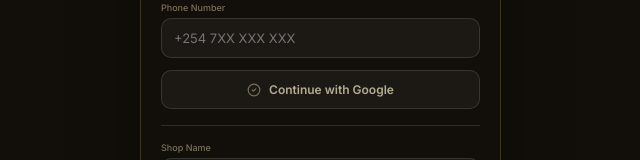
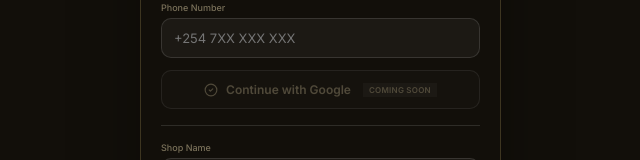
Before and after one commit to bred9702-svg/Duka-app-fin, a React (Vite) app: page /register in a window 1280 px wide. Shown: the part 313-473 px from the top of the page, without its empty margins (320-960 px from the left). Built offline with nearby package versions, Linux system fonts and the light colour scheme; no server answers; the database is empty.

Commit message:
Update button styles and add 'COMING SOON' label

```diff
--- a/src/screens/onboarding/OwnerRegistrationScreen.jsx
+++ b/src/screens/onboarding/OwnerRegistrationScreen.jsx
@@ -92,15 +92,22 @@ export default function OwnerRegistrationScreen() {
           <Field label="Phone Number" value={phone} onChange={setPhone} placeholder="+254 7XX XXX XXX" type="tel" />
 
           <button
+            disabled
             style={{
               width: '100%', display: 'flex', alignItems: 'center', justifyContent: 'center', gap: 8,
               padding: '11px', borderRadius: 10, border: '1px solid var(--glass-border)',
-              background: 'var(--glass-fill-soft)', cursor: 'pointer', marginBottom: 16,
-              fontSize: 12, fontWeight: 600, color: 'var(--text-mid)',
+              background: 'var(--faint-fill)', cursor: 'default', marginBottom: 16,
+              fontSize: 12, fontWeight: 600, color: 'var(--text-low)', opacity: 0.6,
             }}
           >
             <Icon name="circleCheck" size={14} color="var(--text-low)" />
             Continue with Google
+            <span style={{
+              marginLeft: 4, fontSize: 8, fontWeight: 700, padding: '2px 6px',
+              background: 'var(--glass-fill-soft)', color: 'var(--text-low)', letterSpacing: '.03em',
+            }}>
+              COMING SOON
+            </span>
           </button>
 
           <div style={{ height: 1, background: 'var(--glass-border)', marginBottom: 16 }} />
```
